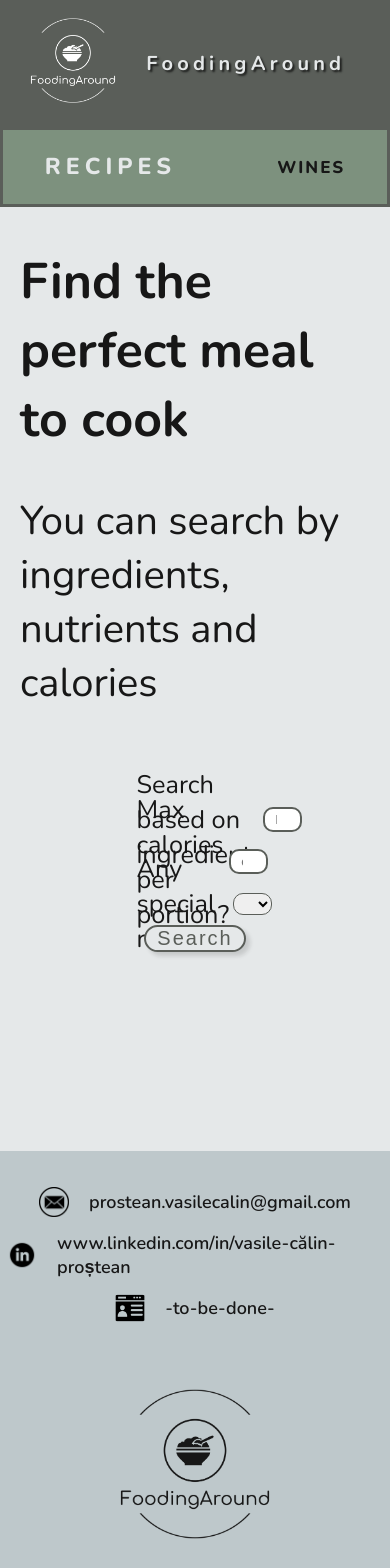
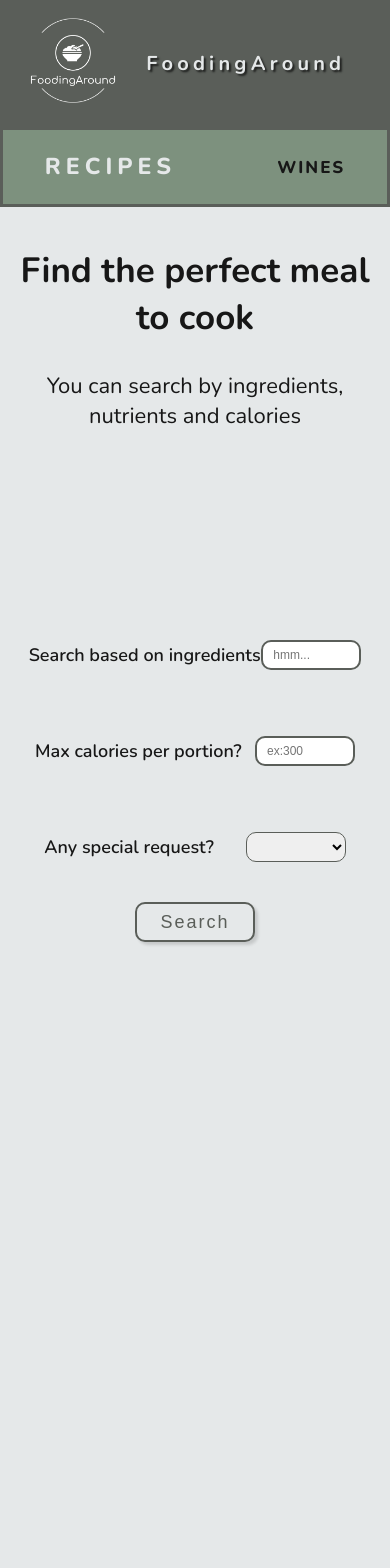
Before and after one commit to CalinP1/FoodingAround, a React (Vite) app: page /recipes in a window 390 px wide. Shown: the top 1568 px of the page. Built offline with nearby package versions, Linux system fonts and the light colour scheme.

Commit message:
RecipePage media query don

```diff
--- a/src/pages/Recipes.module.css
+++ b/src/pages/Recipes.module.css
@@ -138,3 +138,148 @@
   border-color: var(--main-color-primary);
   overflow: hidden;
 }
+@media all and (max-width: 600px) {
+  .recipesBody {
+    width: 100%;
+    height: 140rem;
+    display: flex;
+    align-items: center;
+    flex-direction: column;
+    overflow: hidden;
+    margin-bottom: 10rem;
+  }
+
+  .recipesFirstHeader {
+    margin-top: 2rem;
+    font-size: 3.5rem;
+    padding: 2rem;
+    text-align: center;
+  }
+  .recipesSecondHeader {
+    font-size: 2.2rem;
+    padding: 1rem 0.5rem;
+    margin-bottom: 2rem;
+    font-weight: 400;
+    text-align: center;
+  }
+
+  .SearchAndDisplayContainer {
+    height: 70%;
+    width: 90%;
+    display: flex;
+    flex-direction: column;
+    justify-content: space-around;
+    align-items: center;
+  }
+
+  .searchConatiner {
+    height: 100%;
+    width: 100%;
+    display: flex;
+    align-items: center;
+    justify-content: space-around;
+    flex-direction: column;
+  }
+
+  .formSearchContainer {
+    height: 35%;
+    width: 100%;
+  }
+  .descriptionsContainer {
+    height: 100%;
+    width: 100%;
+    display: flex;
+    flex-direction: column;
+    justify-content: space-around;
+    align-items: center;
+  }
+  .buttonsContainer {
+    height: 5rem;
+    width: 80%;
+    display: flex;
+    align-items: center;
+    justify-content: center;
+    position: relative;
+  }
+  .buttonsRecipe {
+    width: 12rem;
+    height: 4rem;
+    border-radius: 1rem;
+    border-style: solid;
+    border-color: var(--main-color-primary);
+    background-color: var(--background-color-primary);
+    letter-spacing: 0.2rem;
+    font-size: 1.8rem;
+    text-align: center;
+    color: var(--main-color-primary);
+    cursor: pointer;
+    box-shadow: 3px 3px 3px #17171725;
+    transition: all 0.2s;
+  }
+
+  .buttonsRecipe:hover {
+    color: var(--background-color-primary);
+    background-color: var(--main-color-primary);
+    border-color: var(--main-text);
+    box-shadow: 1px 1px 1px #171717b9;
+    transform: translateY(3px);
+  }
+  .baseSearch {
+    height: 8rem;
+    width: 95%;
+    display: flex;
+    justify-content: space-around;
+    align-items: center;
+  }
+
+  .baseSearch span {
+    font-size: 1.8rem;
+    font-weight: 600;
+  }
+
+  .baseSearch input {
+    height: 3rem;
+    width: 10rem;
+    font-size: 1.2rem;
+    border-radius: 1rem;
+    padding: 0rem 1rem;
+    border-style: solid;
+    border-color: var(--main-color-primary);
+  }
+  .baseSearch select {
+    height: 3rem;
+    width: 10rem;
+    border-radius: 1rem;
+    font-size: 1.5vh;
+    border-style: solid;
+    border-color: var(--main-color-primary);
+  }
+
+  .baseSearch option {
+    font-size: 1.8rem;
+  }
+
+  .recipeListGeneratorContainer {
+    height: 40vh;
+    background-color: var(--background-color-second);
+    border-radius: 1.5rem;
+    border-style: solid;
+    border-color: var(--main-color-primary);
+    display: flex;
+    flex-direction: column;
+    align-items: center;
+    justify-content: space-around;
+    width: 90%;
+  }
+  .recipeDisplayContainer {
+    height: 100rem;
+    width: 100%;
+    display: flex;
+    margin-top: 5rem;
+    flex-direction: column;
+    border-radius: 1rem;
+    border-style: solid;
+    border-color: var(--main-color-primary);
+    overflow: hidden;
+  }
+}
```
